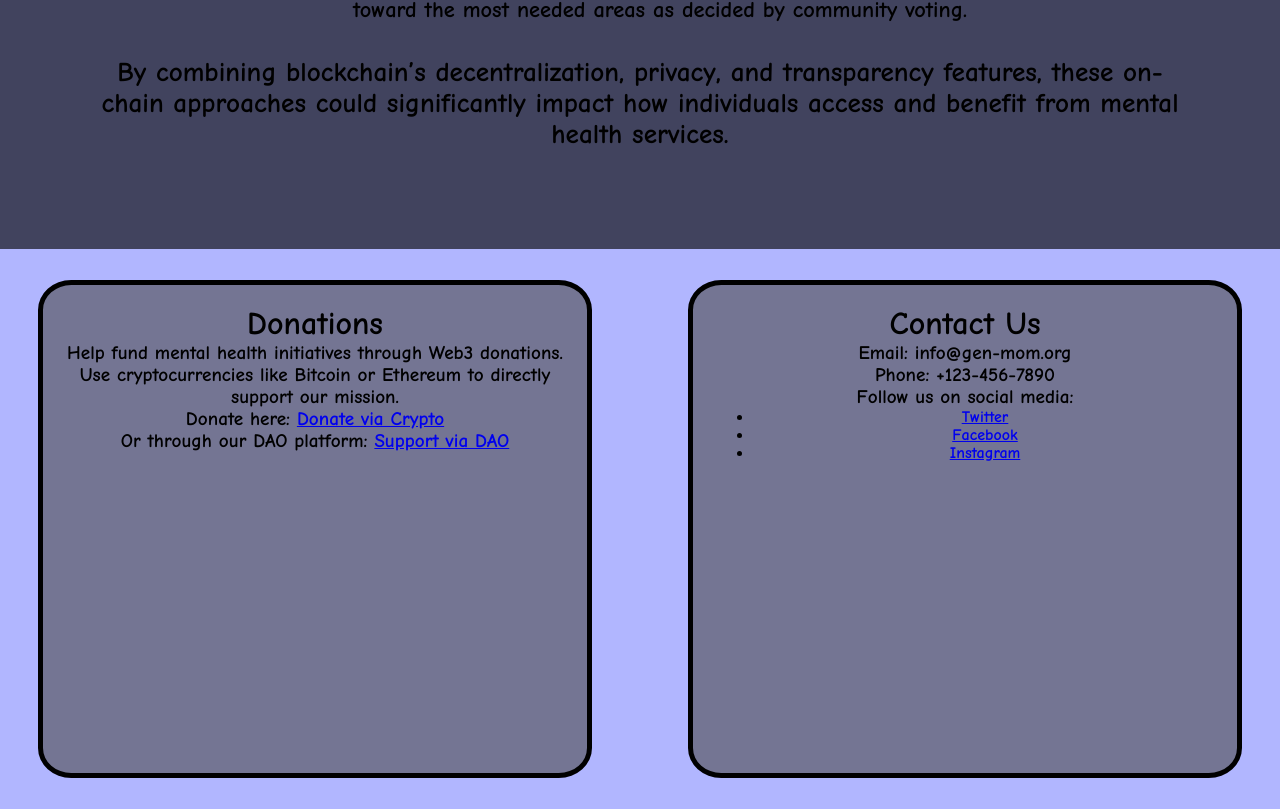
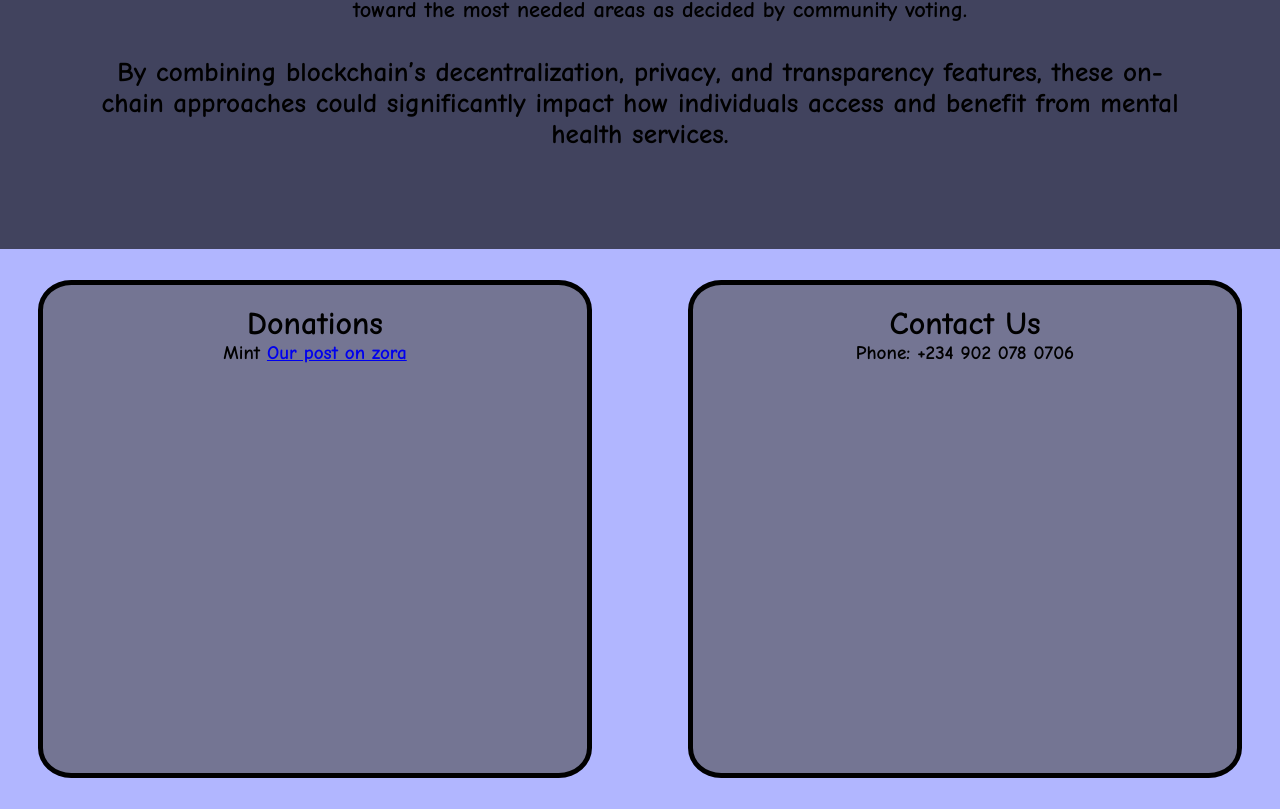
Before and after one commit to Dev-Justin-Adams/Gen-MOM, a plain HTML site: page index.html in a window 1280 px wide. Shown: the part 4100-4909 px from the top of the page. Drawn offline with Linux system fonts and the light colour scheme.

Commit message:
Update index.html

```diff
--- a/index.html
+++ b/index.html
@@ -137,20 +137,11 @@
   <section class="e">
     <div class="donations">
       <h2>Donations</h2>
-      <p>Help fund mental health initiatives through Web3 donations. Use cryptocurrencies like Bitcoin or Ethereum to directly support our mission.</p>
-      <p>Donate here: <a href="crypto-wallet-link">Donate via Crypto</a></p>
-      <p>Or through our DAO platform: <a href="dao-platform-link">Support via DAO</a></p>
+            <p>Mint <a href="https://zora.co/collect/base:0xc10053a663f529299e1e598dd88ade4cab32743b/1?referrer=0x4F8480e818bE9d4d50DDa860C2dB8507464F8258">Our post on zora</a></p>
     </div>
     <div class="contact">
       <h2>Contact Us</h2>
-      <p>Email: info@gen-mom.org</p>
-      <p>Phone: +123-456-7890</p>
-      <p>Follow us on social media:</p>
-      <ul>
-        <li><a href="https://twitter.com/genmom">Twitter</a></li>
-        <li><a href="https://facebook.com/genmom">Facebook</a></li>
-        <li><a href="https://instagram.com/genmom">Instagram</a></li>
-      </ul>
+      <p>Phone: +234 902 078 0706</p>
     </div>
   </section>
 
```
